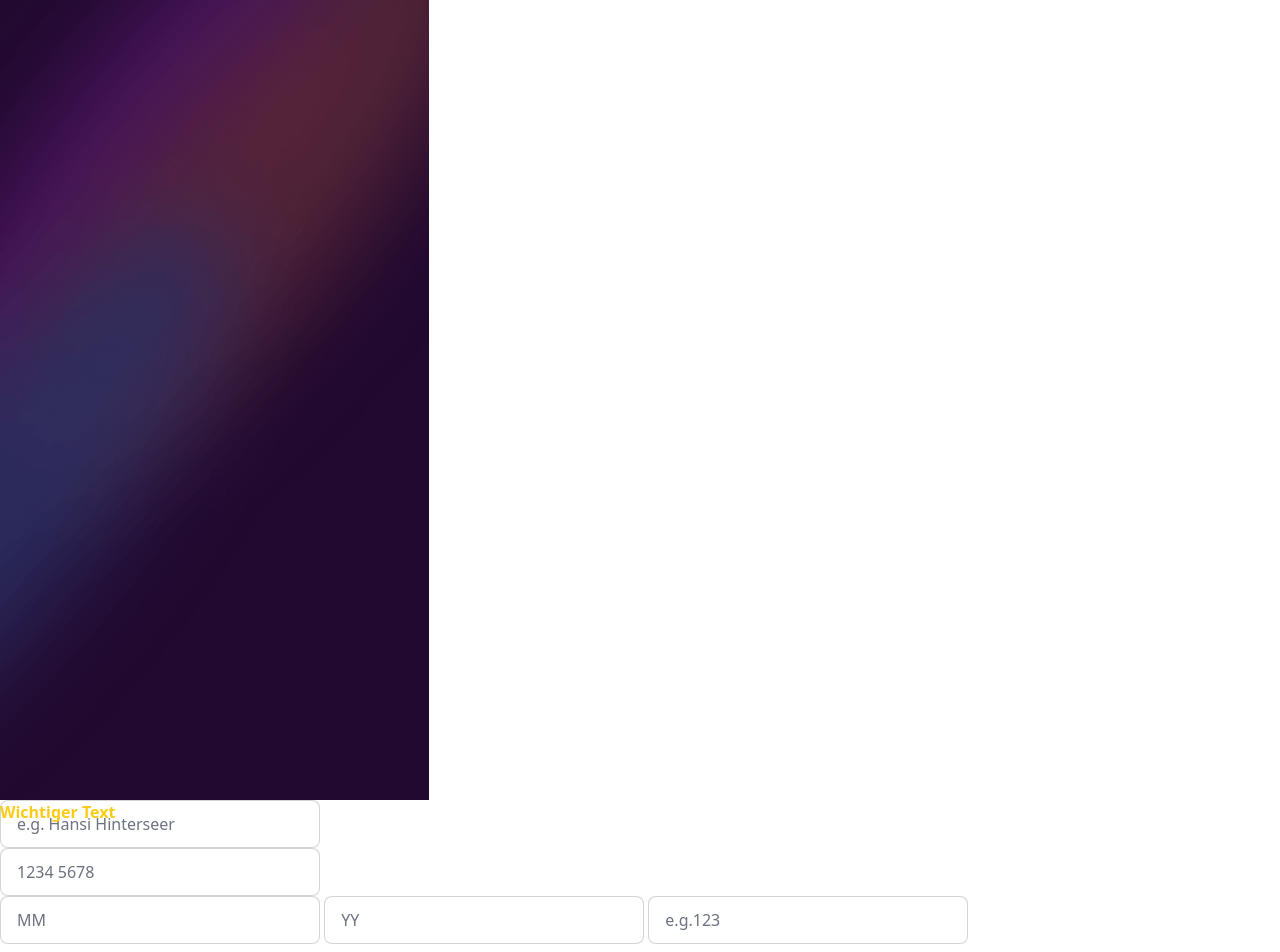
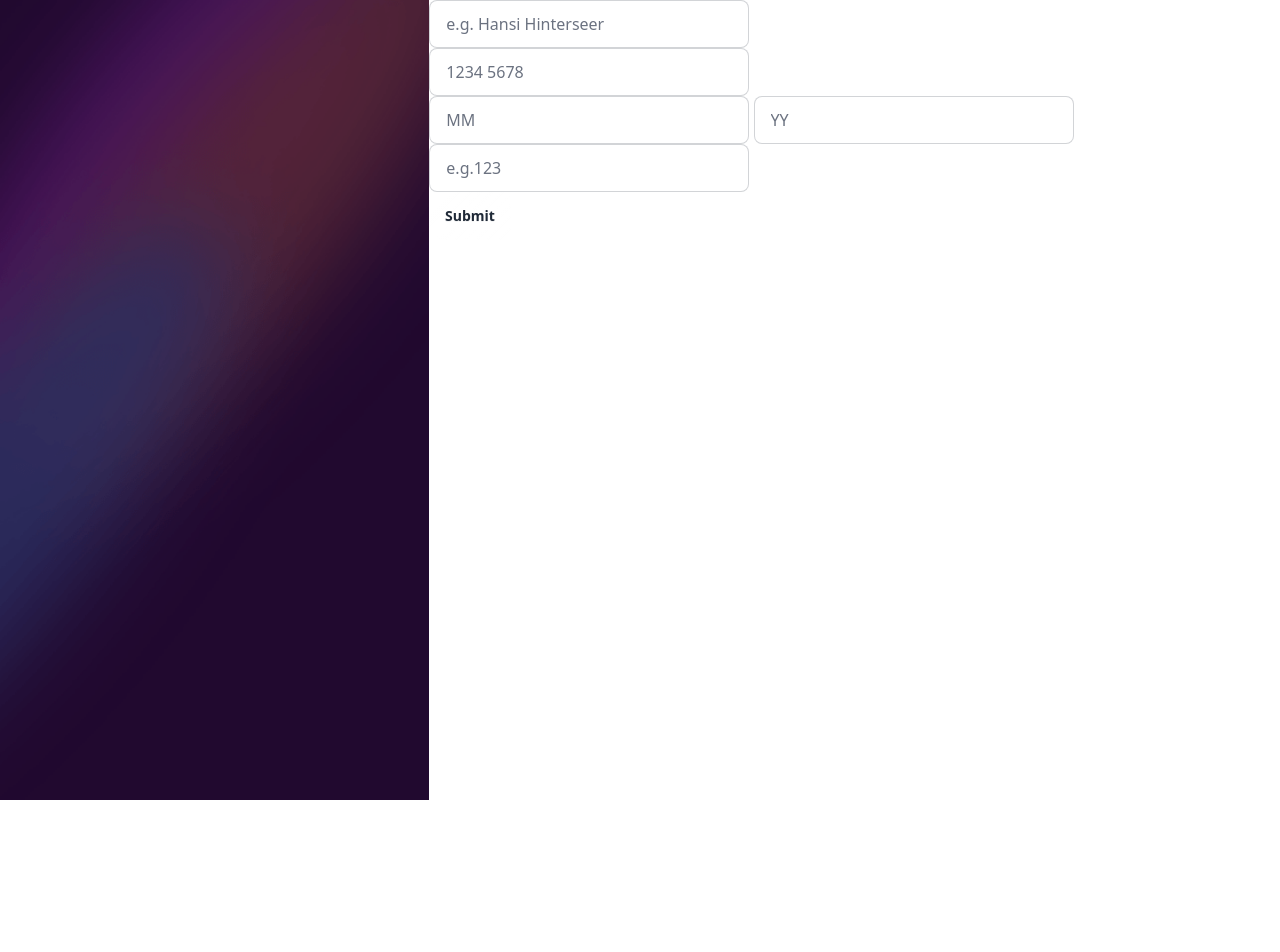
Before and after one commit to DaMuehlthaler/frontend-group-project, a SvelteKit app: page / in a window 1280 px wide. Shown: the top 952 px of the page. After the commit the page ends 800 px from the top, so only its background shows below. Built offline with nearby package versions, Linux system fonts and the light colour scheme.

Commit message:
flex linup

```diff
--- a/src/routes/+page.svelte
+++ b/src/routes/+page.svelte
@@ -1,5 +1,7 @@
+<div class="flex">
+<img src="/images/bg-main-desktop.png" alt="ihhh" class="h-screen -z-10" />
 <div class="h-screen w-screen bg-white">
-	<img src="/images/bg-main-desktop.png" alt="ihhh" class="h-screen -z-10" />
+
 	<form class="inline" action="/">
 		<input
 			type="text"
@@ -18,5 +20,4 @@
 	<br />
 	<button class="btn glass">Submit</button>
 </div>
-
-<h1 class="font-extrabold text-yellow-400">Wichtiger Text</h1>
+</div>
```
